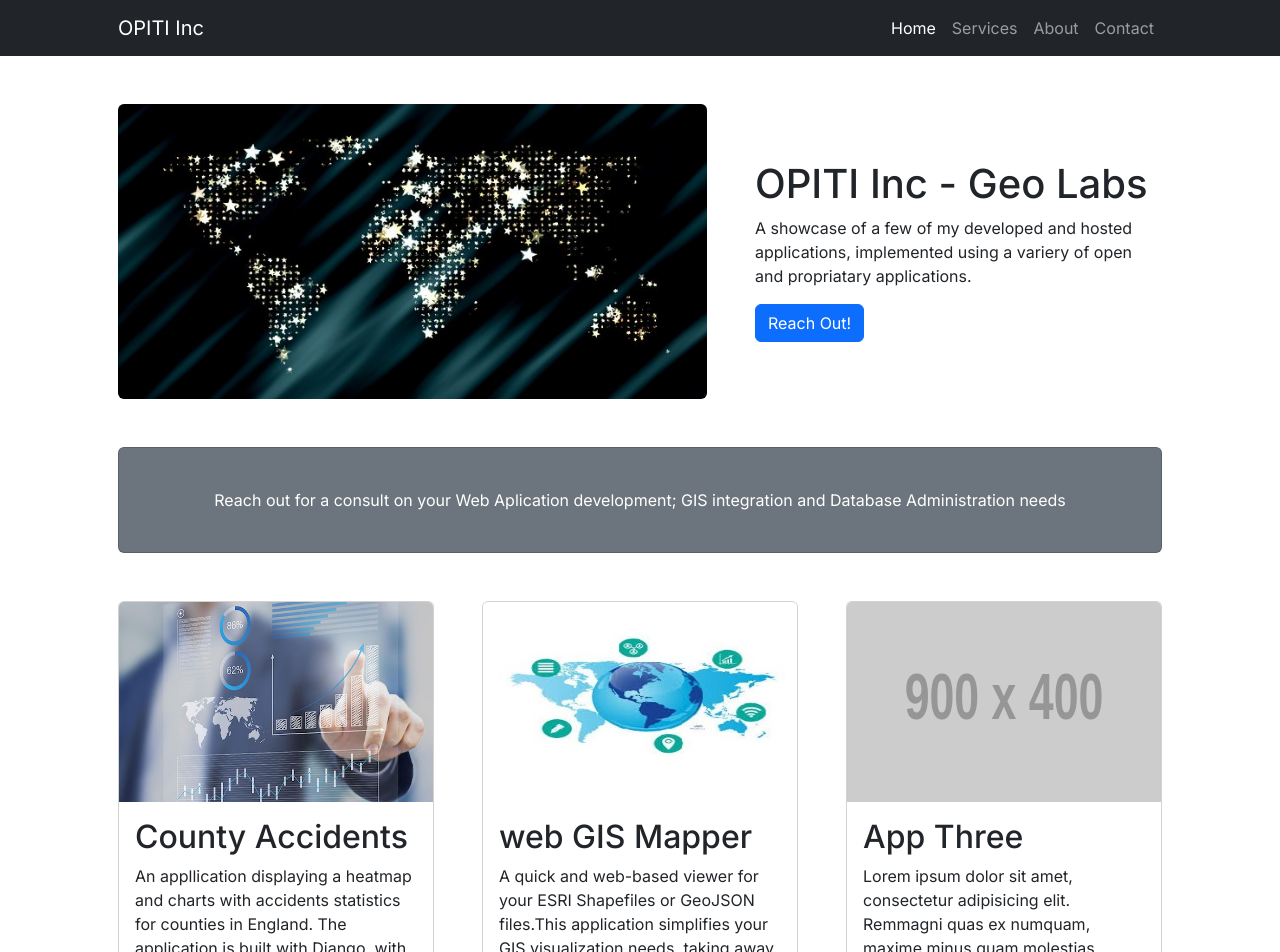
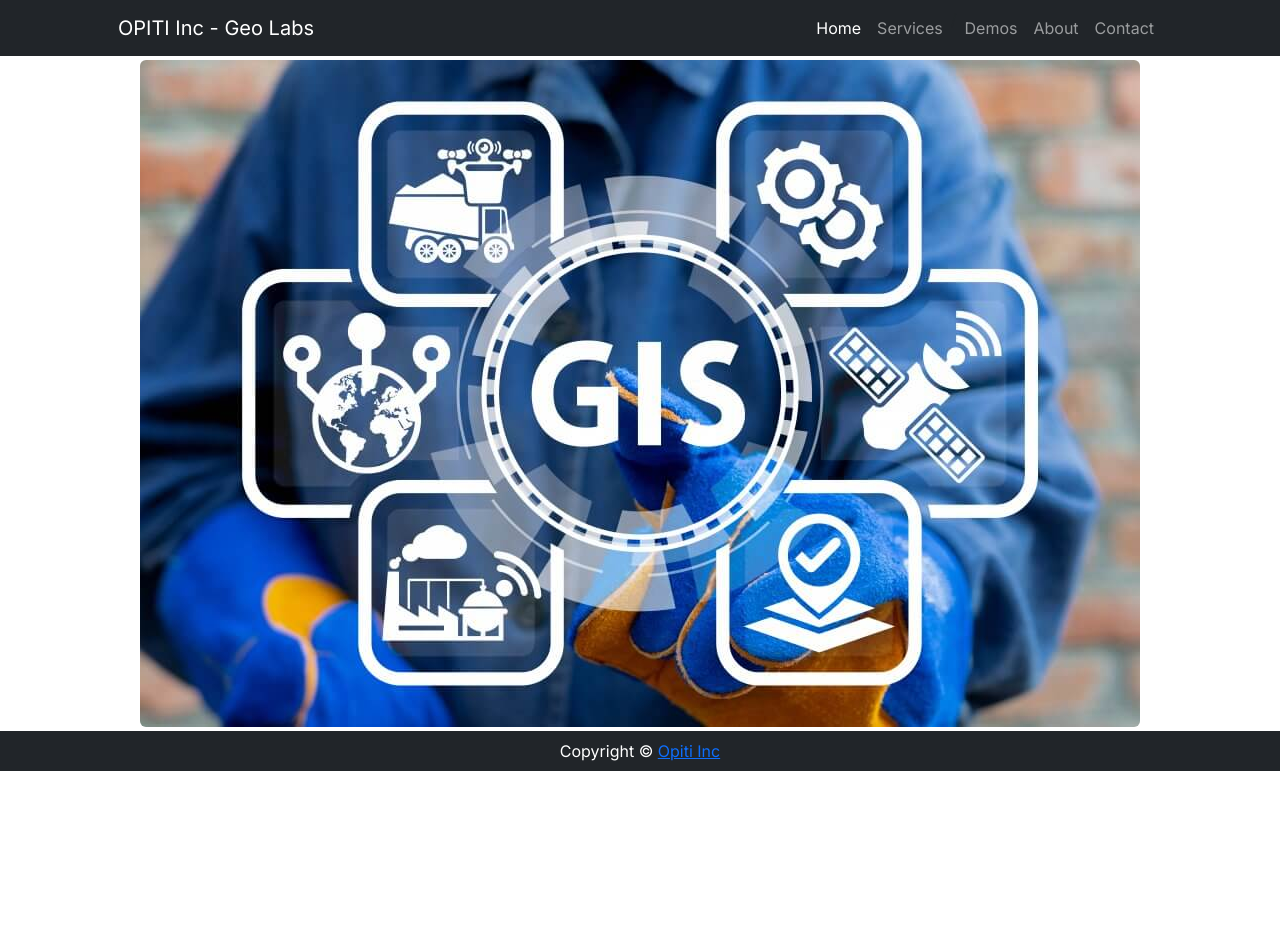
Before and after one commit to OpitiCalvin/OpitiTechGeoLabs, a Next.js app: page / in a window 1280 px wide. Shown: the top 952 px of the page. After the commit the page ends 800 px from the top, so only its background shows below. Built offline with nearby package versions, Linux system fonts and the light colour scheme.

Commit message:
initial redesign of website

```diff
--- a/src/api/app_data.jsx
+++ b/src/api/app_data.jsx
@@ -6,7 +6,7 @@ export const app_info = [
     imgSrc: "/images/apps/analysis.jpg",
   },
   {
-    name: "web GIS Mapper",
+    name: "Web GIS Mapper",
     desc:
       "A quick and web-based viewer for your ESRI Shapefiles or GeoJSON files." +
       "This application simplifies your GIS visualization needs, taking away the need" +
@@ -15,13 +15,5 @@ export const app_info = [
     link: "https://mapviewer.opititechgeolabs.com",
     imgSrc: "/images/apps/webGIS.jpg",
   },
-  {
-    name: "App Three",
-    desc:
-      "Lorem ipsum dolor sit amet, consectetur adipisicing elit. Rem" +
-      "magni quas ex numquam, maxime minus quam molestias corporis" +
-      "quod, ea minima accusamus.",
-    link: "#",
-    imgSrc: "",
-  },
+
 ];
--- a/src/app/components/Footer.jsx
+++ b/src/app/components/Footer.jsx
@@ -3,10 +3,10 @@ import React from "react";
 const Footer = () => {
   return (
     <>
-      <footer className="py-5 bg-dark">
+      <footer className="py-2 bg-dark">
         <div className="container px-4 px-lg-5">
           <p className="m-0 text-center text-white">
-            Copyright &copy; Opiti Inc
+            Copyright &copy; <a href="https://opititechgeolabs.com">Opiti Inc</a>
           </p>
         </div>
       </footer>
--- a/src/app/layout.js
+++ b/src/app/layout.js
@@ -1,5 +1,7 @@
 import { Inter } from "next/font/google";
 import "./globals.css";
+import Navbar from "./navigation/Navbar";
+import Footer from "./components/Footer";
 
 const inter = Inter({ subsets: ["latin"] });
 
@@ -11,7 +13,11 @@ export const metadata = {
 export default function RootLayout({ children }) {
   return (
     <html lang="en">
-      <body className={inter.className}>{children}</body>
+      <body className={inter.className}>
+        <Navbar />
+        {children}
+        <Footer />
+        </body>
     </html>
   );
 }
--- a/src/app/navigation/Navbar.jsx
+++ b/src/app/navigation/Navbar.jsx
@@ -6,8 +6,8 @@ const Navbar = () => {
     <>
       <nav className="navbar navbar-expand-lg navbar-dark bg-dark">
         <div className="container px-5">
-          <Link href="#" className="navbar-brand">
-            OPITI Inc
+          <Link href="/" className="navbar-brand">
+            OPITI Inc - Geo Labs
           </Link>
           <button
             className="navbar-toggler"
@@ -23,13 +23,17 @@ const Navbar = () => {
           <div className="collapse navbar-collapse" id="navbarSupportedContent">
             <ul className="navbar-nav ms-auto mb-2 mb-lg-0">
               <li className="nav-item">
-                <Link href="#" className="nav-link active" aria-current="page">
+                <Link href="/" className="nav-link active" aria-current="page">
                   Home
                 </Link>
               </li>
               <li className="nav-item">
                 <Link href="#" className="nav-link">
                   Services
+                </Link>
+              </li>/<li className="nav-item">
+                <Link href="/demos" className="nav-link">
+                  Demos
                 </Link>
               </li>
               <li className="nav-item">
@@ -38,7 +42,7 @@ const Navbar = () => {
                 </Link>
               </li>
               <li className="nav-item">
-                <Link href="#" className="nav-link">
+                <Link href="/contact-us" className="nav-link">
                   Contact
                 </Link>
               </li>
--- a/src/app/page.js
+++ b/src/app/page.js
@@ -1,68 +1,18 @@
 import Image from "next/image";
-import Navbar from "./navigation/Navbar";
-import Footer from "./components/Footer";
-import AppCard from "./components/AppCard";
-import { app_info } from "@/api/app_data";
 
 export default function Home() {
   return (
-    <main>
-      {/* Responsible navbar */}
-      <Navbar />
-
-      {/* Page Content */}
-      <div className="container px-4 px-lg-5">
-        {/* Heading Row */}
-        <div className="row gx-4 gx-lg-5 align-items-center my-5">
-          <div className="col-lg-7">
+    <div className="container-fluid">
+      <div className="d-flex justify-content-center px-1 py-1">
         <Image
-              src="/worldmap.jpg"
+          src="/gis.jpeg"
           alt="OPITI Geolabs Logo"
           className="img-fluid rounded mb-4 mb-lg-0"
-              width={900}
-              height={400}
+          width={1000}
+          height={667}
           priority
         />
       </div>
-          <div className="col-lg-5">
-            <h1 className="font-weight-light">OPITI Inc - Geo Labs</h1>
-            <p>
-              A showcase of a few of my developed and hosted applications,
-              implemented using a variery of open and propriatary applications.
-            </p>
-            <a
-              className="btn btn-primary"
-              href="mailto: opiticalvin@gmail.com ?subject=Possible Consult: Contact from GeoLabs Site"
-            >
-              Reach Out!
-            </a>
     </div>
-        </div>
-        {/* Call to Action */}
-        <div className="card text-white bg-secondary my-5 py-4 text-center">
-          <div className="card-body">
-            <p className="text-white m-0">
-              Reach out for a consult on your Web Aplication development; GIS
-              integration and Database Administration needs
-            </p>
-          </div>
-        </div>
-        {/* Content Row */}
-        <div className="row gx-4 gx-lg-5">
-          {app_info.map((app) => (
-            <AppCard
-              key={app.name}
-              name={app.name}
-              desc={app.desc}
-              link={app.link}
-              imgSrc={app.imgSrc}
-            />
-          ))}
-        </div>
-      </div>
-
-      {/* Footer */}
-      <Footer />
-    </main>
   );
 }
```
Lines whose indentation alone changed are shown as unchanged.
